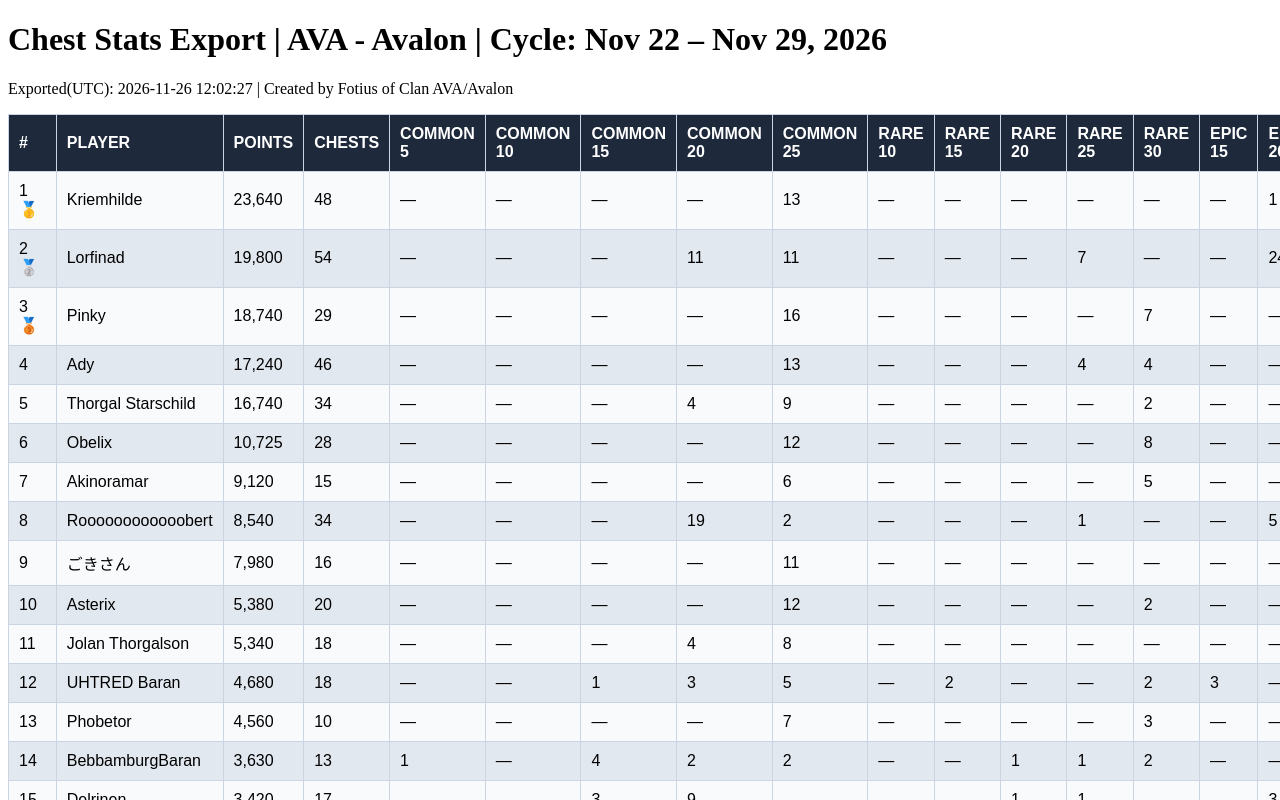
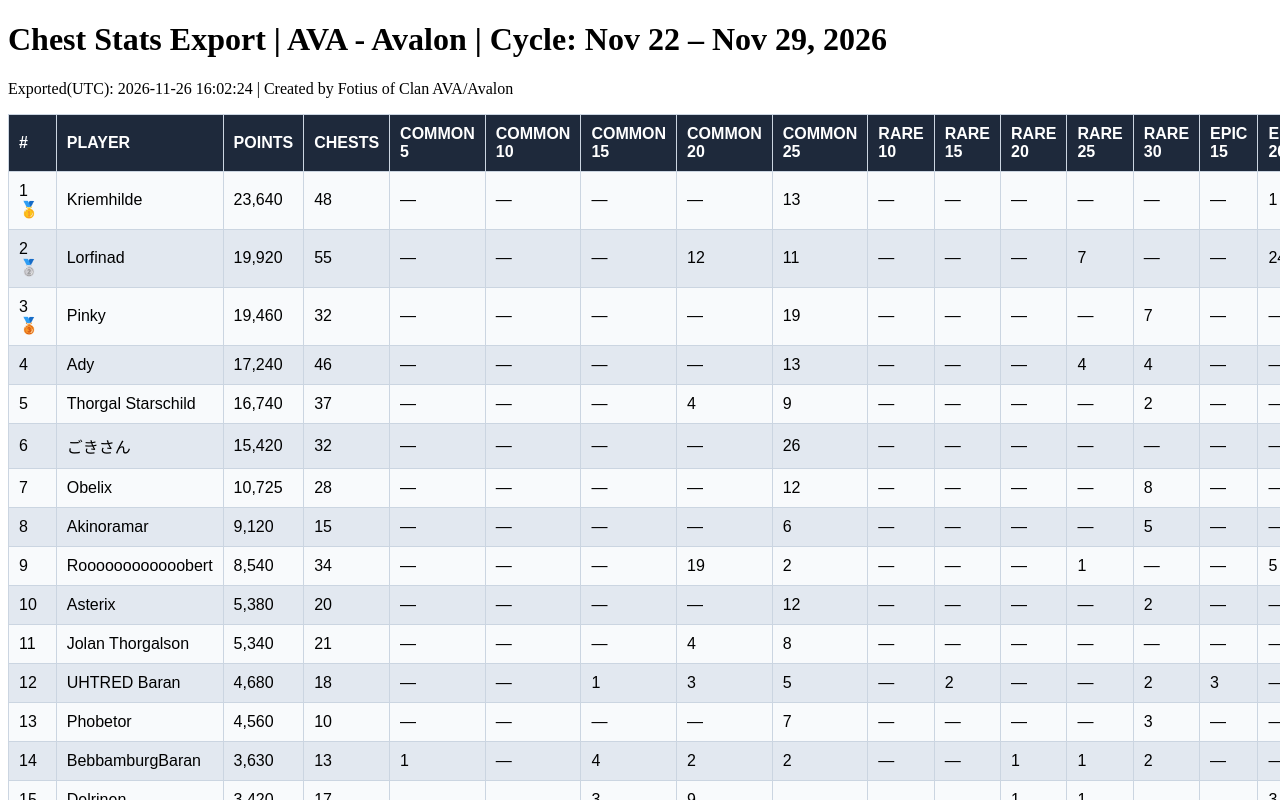
Before and after one commit to ava-totalbattle/tbclanportal-cheststatsexport, a plain HTML site: page index.html in a window 1280 px wide. Shown: the top 800 px of the page. Drawn offline with Linux system fonts and the light colour scheme.

Commit message:
Update index.html

```diff
--- a/index.html
+++ b/index.html
@@ -32,7 +32,7 @@
 <body>
 <header>
   <h1>Chest Stats Export | AVA - Avalon | Cycle: Nov 22 – Nov 29, 2026</h1>
-  <p>Exported(UTC): 2026-11-26 12:02:27 | Created by Fotius of Clan AVA/Avalon</p>
+  <p>Exported(UTC): 2026-11-26 16:02:24 | Created by Fotius of Clan AVA/Avalon</p>
 </header>
 <table id="chest-stats-table" border="1" cellspacing="0" cellpadding="4">
 <thead>
@@ -40,16 +40,16 @@
 </thead>
 <tbody>
     <tr><td>1 🥇</td><td>Kriemhilde</td><td>23,640</td><td>48</td><td>—</td><td>—</td><td>—</td><td>—</td><td>13</td><td>—</td><td>—</td><td>—</td><td>—</td><td>—</td><td>—</td><td>1</td><td>—</td><td>—</td><td>5</td><td>5</td><td>—</td><td>—</td></tr>
-    <tr><td>2 🥈</td><td>Lorfinad</td><td>19,800</td><td>54</td><td>—</td><td>—</td><td>—</td><td>11</td><td>11</td><td>—</td><td>—</td><td>—</td><td>7</td><td>—</td><td>—</td><td>24</td><td>1</td><td>—</td><td>—</td><td>—</td><td>—</td><td>—</td></tr>
-    <tr><td>3 🥉</td><td>Pinky</td><td>18,740</td><td>29</td><td>—</td><td>—</td><td>—</td><td>—</td><td>16</td><td>—</td><td>—</td><td>—</td><td>—</td><td>7</td><td>—</td><td>—</td><td>—</td><td>—</td><td>2</td><td>—</td><td>—</td><td>—</td></tr>
+    <tr><td>2 🥈</td><td>Lorfinad</td><td>19,920</td><td>55</td><td>—</td><td>—</td><td>—</td><td>12</td><td>11</td><td>—</td><td>—</td><td>—</td><td>7</td><td>—</td><td>—</td><td>24</td><td>1</td><td>—</td><td>—</td><td>—</td><td>—</td><td>—</td></tr>
+    <tr><td>3 🥉</td><td>Pinky</td><td>19,460</td><td>32</td><td>—</td><td>—</td><td>—</td><td>—</td><td>19</td><td>—</td><td>—</td><td>—</td><td>—</td><td>7</td><td>—</td><td>—</td><td>—</td><td>—</td><td>2</td><td>—</td><td>—</td><td>—</td></tr>
     <tr><td>4</td><td>Ady</td><td>17,240</td><td>46</td><td>—</td><td>—</td><td>—</td><td>—</td><td>13</td><td>—</td><td>—</td><td>—</td><td>4</td><td>4</td><td>—</td><td>—</td><td>8</td><td>—</td><td>—</td><td>13</td><td>—</td><td>—</td></tr>
-    <tr><td>5</td><td>Thorgal Starschild</td><td>16,740</td><td>34</td><td>—</td><td>—</td><td>—</td><td>4</td><td>9</td><td>—</td><td>—</td><td>—</td><td>—</td><td>2</td><td>—</td><td>—</td><td>—</td><td>4</td><td>1</td><td>13</td><td>—</td><td>—</td></tr>
-    <tr><td>6</td><td>Obelix</td><td>10,725</td><td>28</td><td>—</td><td>—</td><td>—</td><td>—</td><td>12</td><td>—</td><td>—</td><td>—</td><td>—</td><td>8</td><td>—</td><td>—</td><td>—</td><td>—</td><td>—</td><td>5</td><td>—</td><td>—</td></tr>
-    <tr><td>7</td><td>Akinoramar</td><td>9,120</td><td>15</td><td>—</td><td>—</td><td>—</td><td>—</td><td>6</td><td>—</td><td>—</td><td>—</td><td>—</td><td>5</td><td>—</td><td>—</td><td>2</td><td>—</td><td>—</td><td>—</td><td>—</td><td>—</td></tr>
-    <tr><td>8</td><td>Roooooooooooobert</td><td>8,540</td><td>34</td><td>—</td><td>—</td><td>—</td><td>19</td><td>2</td><td>—</td><td>—</td><td>—</td><td>1</td><td>—</td><td>—</td><td>5</td><td>—</td><td>—</td><td>—</td><td>—</td><td>—</td><td>—</td></tr>
-    <tr><td>9</td><td>ごきさん</td><td>7,980</td><td>16</td><td>—</td><td>—</td><td>—</td><td>—</td><td>11</td><td>—</td><td>—</td><td>—</td><td>—</td><td>—</td><td>—</td><td>—</td><td>—</td><td>2</td><td>—</td><td>—</td><td>—</td><td>—</td></tr>
+    <tr><td>5</td><td>Thorgal Starschild</td><td>16,740</td><td>37</td><td>—</td><td>—</td><td>—</td><td>4</td><td>9</td><td>—</td><td>—</td><td>—</td><td>—</td><td>2</td><td>—</td><td>—</td><td>—</td><td>4</td><td>1</td><td>13</td><td>—</td><td>—</td></tr>
+    <tr><td>6</td><td>ごきさん</td><td>15,420</td><td>32</td><td>—</td><td>—</td><td>—</td><td>—</td><td>26</td><td>—</td><td>—</td><td>—</td><td>—</td><td>—</td><td>—</td><td>—</td><td>—</td><td>2</td><td>1</td><td>—</td><td>—</td><td>—</td></tr>
+    <tr><td>7</td><td>Obelix</td><td>10,725</td><td>28</td><td>—</td><td>—</td><td>—</td><td>—</td><td>12</td><td>—</td><td>—</td><td>—</td><td>—</td><td>8</td><td>—</td><td>—</td><td>—</td><td>—</td><td>—</td><td>5</td><td>—</td><td>—</td></tr>
+    <tr><td>8</td><td>Akinoramar</td><td>9,120</td><td>15</td><td>—</td><td>—</td><td>—</td><td>—</td><td>6</td><td>—</td><td>—</td><td>—</td><td>—</td><td>5</td><td>—</td><td>—</td><td>2</td><td>—</td><td>—</td><td>—</td><td>—</td><td>—</td></tr>
+    <tr><td>9</td><td>Roooooooooooobert</td><td>8,540</td><td>34</td><td>—</td><td>—</td><td>—</td><td>19</td><td>2</td><td>—</td><td>—</td><td>—</td><td>1</td><td>—</td><td>—</td><td>5</td><td>—</td><td>—</td><td>—</td><td>—</td><td>—</td><td>—</td></tr>
     <tr><td>10</td><td>Asterix</td><td>5,380</td><td>20</td><td>—</td><td>—</td><td>—</td><td>—</td><td>12</td><td>—</td><td>—</td><td>—</td><td>—</td><td>2</td><td>—</td><td>—</td><td>—</td><td>—</td><td>—</td><td>4</td><td>—</td><td>—</td></tr>
-    <tr><td>11</td><td>Jolan Thorgalson</td><td>5,340</td><td>18</td><td>—</td><td>—</td><td>—</td><td>4</td><td>8</td><td>—</td><td>—</td><td>—</td><td>—</td><td>—</td><td>—</td><td>—</td><td>1</td><td>1</td><td>—</td><td>4</td><td>—</td><td>—</td></tr>
+    <tr><td>11</td><td>Jolan Thorgalson</td><td>5,340</td><td>21</td><td>—</td><td>—</td><td>—</td><td>4</td><td>8</td><td>—</td><td>—</td><td>—</td><td>—</td><td>—</td><td>—</td><td>—</td><td>1</td><td>1</td><td>—</td><td>4</td><td>—</td><td>—</td></tr>
     <tr><td>12</td><td>UHTRED Baran</td><td>4,680</td><td>18</td><td>—</td><td>—</td><td>1</td><td>3</td><td>5</td><td>—</td><td>2</td><td>—</td><td>—</td><td>2</td><td>3</td><td>—</td><td>—</td><td>—</td><td>—</td><td>—</td><td>—</td><td>—</td></tr>
     <tr><td>13</td><td>Phobetor</td><td>4,560</td><td>10</td><td>—</td><td>—</td><td>—</td><td>—</td><td>7</td><td>—</td><td>—</td><td>—</td><td>—</td><td>3</td><td>—</td><td>—</td><td>—</td><td>—</td><td>—</td><td>—</td><td>—</td><td>—</td></tr>
     <tr><td>14</td><td>BebbamburgBaran</td><td>3,630</td><td>13</td><td>1</td><td>—</td><td>4</td><td>2</td><td>2</td><td>—</td><td>—</td><td>1</td><td>1</td><td>2</td><td>—</td><td>—</td><td>—</td><td>—</td><td>—</td><td>—</td><td>—</td><td>—</td></tr>
@@ -65,7 +65,7 @@
     <tr><td>24</td><td>Aykayen</td><td>1,500</td><td>11</td><td>—</td><td>—</td><td>5</td><td>4</td><td>1</td><td>—</td><td>—</td><td>—</td><td>—</td><td>—</td><td>—</td><td>1</td><td>—</td><td>—</td><td>—</td><td>—</td><td>—</td><td>—</td></tr>
     <tr><td>25</td><td>Grandpa</td><td>1,200</td><td>5</td><td>—</td><td>—</td><td>—</td><td>—</td><td>5</td><td>—</td><td>—</td><td>—</td><td>—</td><td>—</td><td>—</td><td>—</td><td>—</td><td>—</td><td>—</td><td>—</td><td>—</td><td>—</td></tr>
     <tr><td>26</td><td>Merlin H</td><td>1,180</td><td>15</td><td>—</td><td>—</td><td>—</td><td>—</td><td>—</td><td>—</td><td>—</td><td>—</td><td>—</td><td>—</td><td>—</td><td>—</td><td>—</td><td>—</td><td>—</td><td>13</td><td>—</td><td>—</td></tr>
-    <tr><td>27</td><td>AsMn</td><td>780</td><td>16</td><td>—</td><td>—</td><td>—</td><td>1</td><td>2</td><td>—</td><td>—</td><td>—</td><td>—</td><td>—</td><td>—</td><td>—</td><td>—</td><td>—</td><td>—</td><td>13</td><td>—</td><td>—</td></tr>
+    <tr><td>27</td><td>AsMn</td><td>810</td><td>17</td><td>—</td><td>1</td><td>—</td><td>1</td><td>2</td><td>—</td><td>—</td><td>—</td><td>—</td><td>—</td><td>—</td><td>—</td><td>—</td><td>—</td><td>—</td><td>13</td><td>—</td><td>—</td></tr>
     <tr><td>28</td><td>Azazello</td><td>720</td><td>8</td><td>—</td><td>2</td><td>3</td><td>2</td><td>1</td><td>—</td><td>—</td><td>—</td><td>—</td><td>—</td><td>—</td><td>—</td><td>—</td><td>—</td><td>—</td><td>—</td><td>—</td><td>—</td></tr>
     <tr><td>29</td><td>Lorar</td><td>570</td><td>4</td><td>1</td><td>2</td><td>—</td><td>—</td><td>—</td><td>—</td><td>—</td><td>—</td><td>—</td><td>—</td><td>—</td><td>—</td><td>—</td><td>—</td><td>—</td><td>—</td><td>—</td><td>—</td></tr>
     <tr><td>30</td><td>Jah Jah Knight</td><td>180</td><td>200</td><td>—</td><td>—</td><td>—</td><td>—</td><td>—</td><td>—</td><td>—</td><td>—</td><td>—</td><td>—</td><td>—</td><td>—</td><td>—</td><td>—</td><td>—</td><td>13</td><td>—</td><td>—</td></tr>
```
